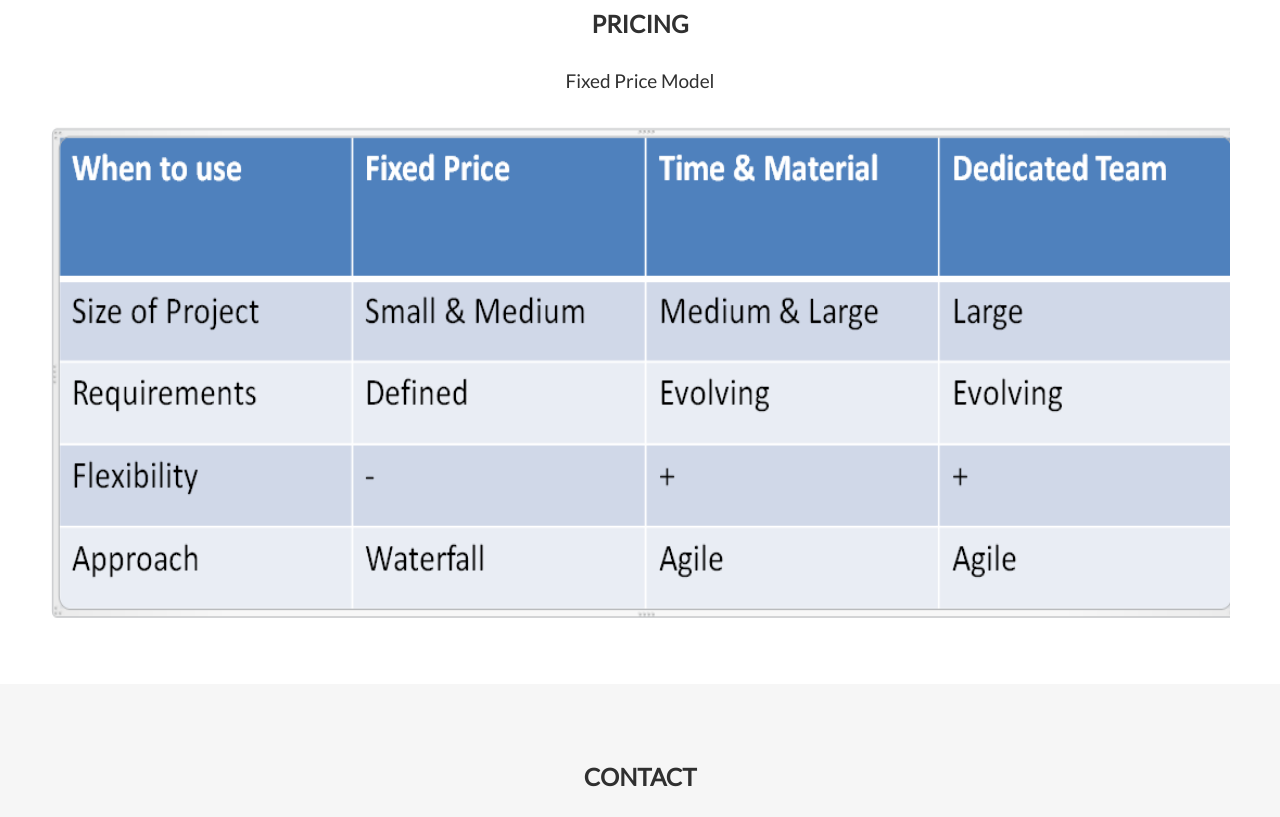
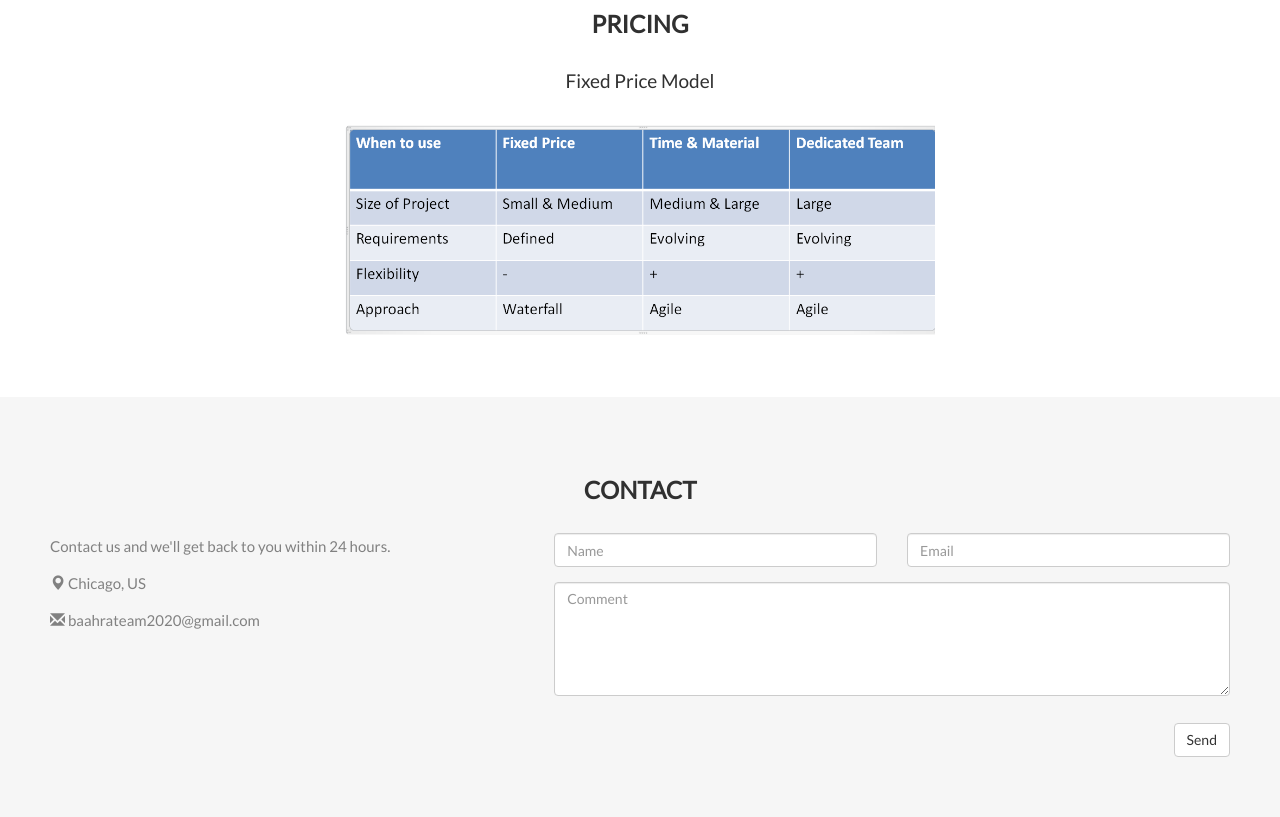
Before and after one commit to AryanTumuluri/website, a plain HTML site: page index.html in a window 1280 px wide. Shown: the part 2840-3657 px from the top of the page. Drawn offline with nearby package versions, Linux system fonts and the light colour scheme.

Commit message:
Update index.html

```diff
--- a/index.html
+++ b/index.html
@@ -15,6 +15,12 @@
     line-height: 1.8;
     color: #818181;
   }
+  .center {
+  display: block;
+  margin-left: auto;
+  margin-right: auto;
+  width: 50%;
+}
   h2 {
     font-size: 24px;
     text-transform: uppercase;
@@ -408,7 +414,7 @@ client faces.</h4><br>
     <h2>Pricing</h2>
     <h4>Fixed Price Model</h4>
   </div>
-  <img src="pricing.png"style=" height:500px;width:100%;">
+  <img src="pricing.png" class="center"">
 </div>
 
 <!-- Container (Contact Section) -->
```
